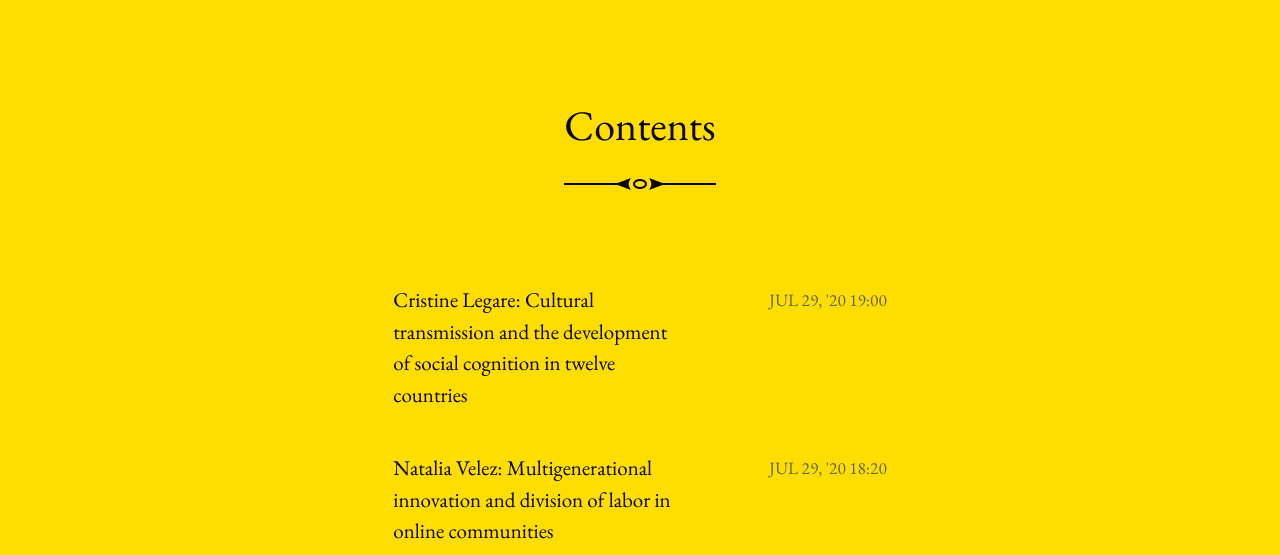
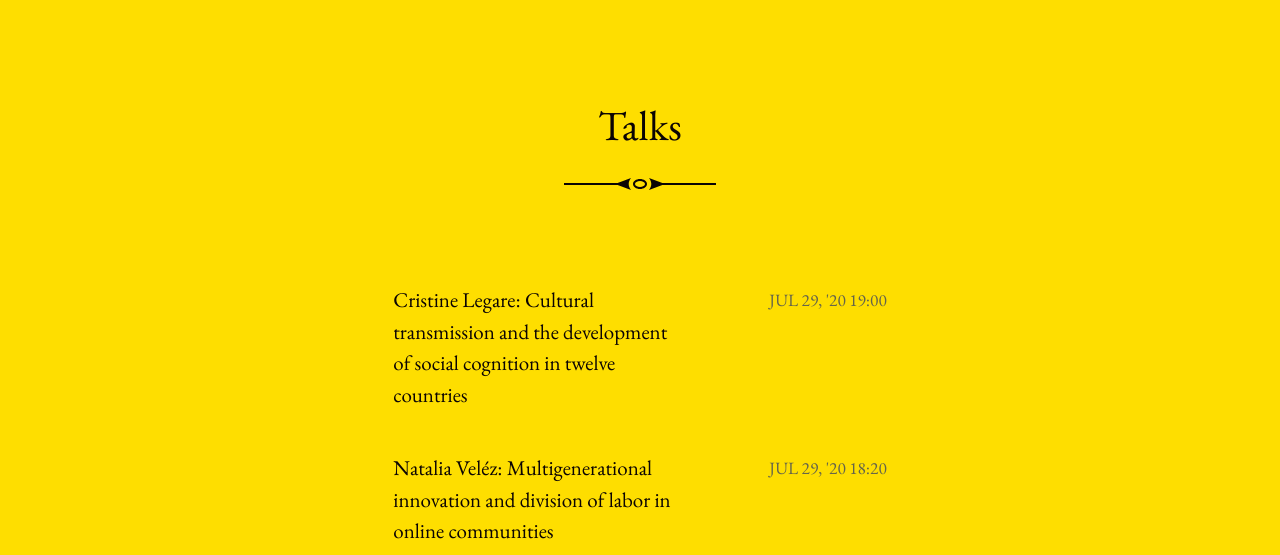
Before and after one commit to cognitioncollectivesandculture/cognitioncollectivesandculture.github.io, a Jekyll site: the page built from index.html, in a window 1280 px wide. Shown: the part 724-1279 px from the top of the page. Built offline with Jekyll 4.4.1, drawn with Linux system fonts in a browser that asks for light colours; the list of posts is cut into pages by our own code.

Commit message:
trying again

```diff
--- a/_layouts/home.html
+++ b/_layouts/home.html
@@ -28,14 +28,15 @@ layout: default
     {% if site.paginate and site.paginate_path and paginator.page > 1 %}
       Page {{ paginator.page }}
     {% else %}
-      Contents
+      Talks
     {% endif %}
   </h1>
 
   {% if site.paginate and site.paginate_path %}
 
     <ul class="post-list">
-      {% for post in paginator.posts %}
+      {% assign sorted = (paginator.posts | sort: 'date') | reverse %}
+      {% for post in site.posts %}
         {% include post-list-item.html %}
       {% endfor %}
     </ul>
@@ -61,7 +62,7 @@ layout: default
   {% else %}
 
     <ul class="post-list">
-      {% assign sorted = (site.collection_name | sort: 'date') | reverse %}
+      {% assign sorted = (paginator.posts | sort: 'date') | reverse %}
       {% for post in site.posts %}
         {% include post-list-item.html %}
       {% endfor %}
--- a/_posts/2020-07-29-NataliaVelez.md
+++ b/_posts/2020-07-29-NataliaVelez.md
@@ -1,8 +1,8 @@
 ---
-title: "Natalia Velez:  Multigenerational innovation and division of labor in
+title: "Natalia Veléz:  Multigenerational innovation and division of labor in
 online communities"
 layout: post
-author: "Natalia Velez"
+author: "Natalia Veléz"
 date: 2020-07-29 14:20 -0400
 categories:  Theme3
 ---
```
